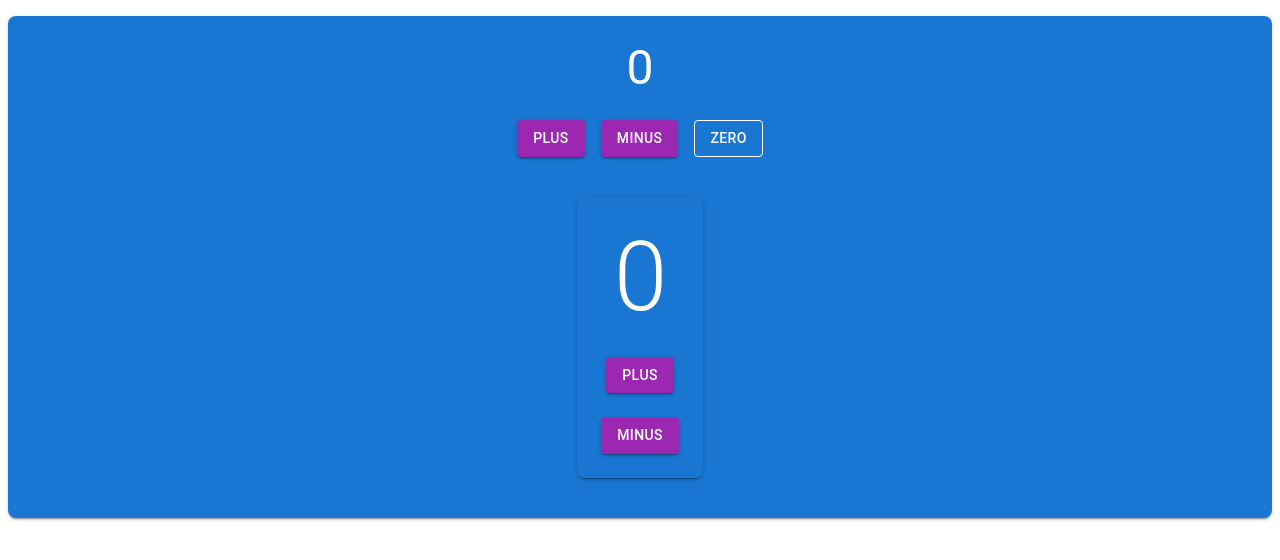
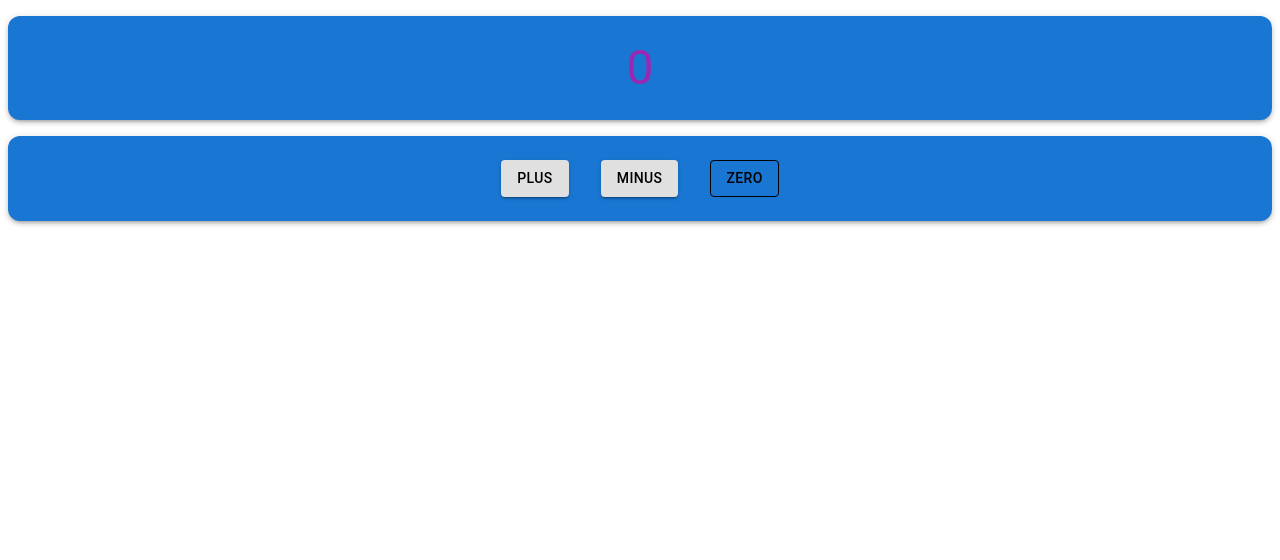
Before and after one commit to yuvrajsteve-cmyk/fullstackopen-part6, a React (Vite) app in the folder zustand/: page / in a window 1280 px wide. Shown: the top 560 px of the page. Built offline with nearby package versions, Linux system fonts and the light colour scheme.

Commit message:
Using the state from different components

```diff
--- a/zustand/src/App.jsx
+++ b/zustand/src/App.jsx
@@ -1,55 +1,71 @@
-import { create } from 'zustand'
-import {Box, Button, Typography, Stack} from '@mui/material'
-import CounterApp from './CounterApp'
-const useCounterStore = create (set => ({
-  counter: 0,
-  increment: () => set(state => ({counter: state.counter + 1})),
-  decrement: () => set(state => ({counter: state.counter - 1})),
-  setToZero: () => set(state => ({counter: state.counter = 0})),
 
-}))
+
+// import { create } from "zustand";
+// import { Box, Button, Typography, Stack } from "@mui/material";
+
+// const useCounterStore = create((set) => ({
+//   counter: 0,
+//   increment: () => set((state) => ({ counter: state.counter + 1 })),
+//   decrement: () => set((state) => ({ counter: state.counter - 1 })),
+//   setToZero: () => set(() => ({ counter: 0 })),
+// }));
+
+// const App = () => {
+//   const counter = useCounterStore((state) => state.counter);
+//   const increment = useCounterStore((state) => state.increment);
+//   const decrement = useCounterStore((state) => state.decrement);
+//   const setToZero = useCounterStore((state) => state.setToZero);
+//   console.log(useCounterStore);
+
+//   return (
+//     <Box
+//       sx={{
+//         display: "flex",
+//         flexDirection: "column",
+//         justifyContent: "center",
+//         alignItems: "center",
+//         p: 3,
+//         my: 2,
+//         bgcolor: "primary.main",
+//         color: "primary.contrastText",
+//         borderRadius: 2,
+//         boxShadow: 2,
+//         gap: 3,
+//       }}
+//     >
+//       <Typography variant="h3" component="h1">
+//         {counter}
+//       </Typography>
+
+//       <Stack direction="row" spacing={2}>
+//         <Button variant="contained" color="secondary" onClick={increment}>
+//           plus
+//         </Button>
+//         <Button variant="contained" color="secondary" onClick={decrement}>
+//           minus
+//         </Button>
+//         <Button variant="outlined" color="inherit" onClick={setToZero}>
+//           zero
+//         </Button>
+//       </Stack>
+//     </Box>
+//   );
+// };
+
+// export default App;
+
+import Display from './Display'
+import Controls from './Controls'
+import { Box } from '@mui/material'
 
 const App = () => {
-   const counter = useCounterStore(state => state.counter)
-   const increment = useCounterStore(state => state.increment)
-   const decrement = useCounterStore(state => state.decrement)
-   const setToZero = useCounterStore(state => state.setToZero)
 
-
-  return (
-  <Box sx={{
-    display: 'flex',
-    flexDirection: 'column',
-    justifyContent: 'center',
-    alignItems: 'center',
-    p: 3,
-    my: 2,
-    bgcolor: 'primary.main',
-    color: 'primary.contrastText',
-    borderRadius: 2,
-    boxShadow: 2,
-    gap: 3
-  }}>
-
-    <Typography variant='h3' component='h1'>
-      {counter}
-    </Typography>
-
-    <Stack direction='row' spacing={2}>
-      <Button variant='contained' color='secondary' onClick={increment}>
-        plus
-      </Button>
-      <Button variant='contained' color='secondary' onClick={decrement}>
-        minus
-      </Button>
-      <Button variant='outlined' color='inherit' onClick={setToZero}>
-        zero
-      </Button>
-    </Stack>
-  <CounterApp />
-  </Box>
-
-);
+  return(
+    <Box>
+        <Display />
+        <Controls />
+    </Box>
+  )
 }
 
 export default App
--- /dev/null
+++ b/zustand/src/Controls.jsx
@@ -0,0 +1,30 @@
+import  useCounterStore  from './Store'
+import { Box, Button } from '@mui/material'
+
+const Controls = () => {
+
+    const increment = useCounterStore((state) => state.increment)
+    const decrement = useCounterStore((state) => state.decrement)
+    const setToZero = useCounterStore((state) => state.setToZero)
+
+    return(
+        <Box sx={{
+            display: 'flex',
+            justifyContent: 'center',
+            alignItems: 'center',
+            bgcolor: "primary.main",
+            color: 'primaryContrastText',
+            gap: 4,
+            my: 2,
+            p: 3,
+            borderRadius: 3,
+            boxShadow: 3,
+        }}>
+            <Button variant='contained' color='inherit' onClick={increment}>Plus</Button>
+            <Button variant='contained' color='inherit' onClick={decrement}>Minus</Button>
+            <Button variant='outlined' color='inherit' onClick={setToZero}>Zero</Button>
+        </Box>
+    )
+}
+
+export default Controls
--- a/zustand/src/CounterApp.jsx
+++ b/zustand/src/CounterApp.jsx
@@ -1,17 +1,16 @@
 import { Box, Button, Typography } from "@mui/material";
-import { useState, useEffect} from "react";
-
+import { useState, useEffect } from "react";
 
 const Dispatcher = {
   _callbacks: [],
 
   register(callback) {
-        this._callbacks.push(callback)
+    this._callbacks.push(callback);
   },
 
   dispatch(action) {
-        this._callbacks.forEach(callback => callback(action));
-    }
+    this._callbacks.forEach((callback) => callback(action));
+  },
 };
 
 let _count = 0;
@@ -27,17 +26,17 @@ const CounterStore = {
   },
 
   emitChange() {
-        _listeners.forEach(callback => callback());
-    }
+    _listeners.forEach((callback) => callback());
+  },
 };
 
 Dispatcher.register((action) => {
   switch (action.type) {
-        case 'INCREMENT':
+    case "INCREMENT":
       _count = _count + 1;
       CounterStore.emitChange();
       break;
-        case 'DECREMENT':
+    case "DECREMENT":
       _count = _count - 1;
       CounterStore.emitChange();
       break;
@@ -46,7 +45,7 @@ Dispatcher.register((action) => {
   }
 });
 
-export default function CounterApp () {
+export default function CounterApp() {
   const [count, setCount] = useState(CounterStore.getCount());
 
   useEffect(() => {
@@ -55,23 +54,37 @@ export default function CounterApp () {
     });
   }, []);
 
-    return(
-        <Box sx={{
-    display: 'flex',
-    flexDirection: 'column',
-    justifyContent: 'center',
-    alignItems: 'center',
+  return (
+    <Box
+      sx={{
+        display: "flex",
+        flexDirection: "column",
+        justifyContent: "center",
+        alignItems: "center",
         p: 3,
         my: 2,
-    bgcolor: 'primary.main',
-    color: 'primary.contrastText',
+        bgcolor: "primary.main",
+        color: "primary.contrastText",
         borderRadius: 2,
         boxShadow: 2,
-    gap: 3
-  }}>
+        gap: 3,
+      }}
+    >
       <Typography variant="h1">{count}</Typography>
-            <Button variant="contained" color="secondary" onClick={() => Dispatcher.dispatch({ type: 'INCREMENT'})}>Plus</Button>
-            <Button variant="contained" color="secondary" onClick={() => Dispatcher.dispatch({ type: 'DECREMENT'})}>Minus</Button>
+      <Button
+        variant="contained"
+        color="secondary"
+        onClick={() => Dispatcher.dispatch({ type: "INCREMENT" })}
+      >
+        Plus
+      </Button>
+      <Button
+        variant="contained"
+        color="secondary"
+        onClick={() => Dispatcher.dispatch({ type: "DECREMENT" })}
+      >
+        Minus
+      </Button>
     </Box>
-    )
+  );
 }
--- /dev/null
+++ b/zustand/src/Display.jsx
@@ -0,0 +1,26 @@
+import { Box, Typography } from '@mui/material'
+import useCounterStore  from './Store'
+
+const Display = () => {
+    const counter = useCounterStore((state) => state.counter)
+    return (
+        <Box sx={{
+            display: 'flex',
+            justifyContent: 'center',
+            alignItems: 'center',
+            bgcolor: "primary.main",
+            color: 'primaryContrastText',
+            gap: 4,
+            my: 2,
+            p: 3,
+            borderRadius: 3,
+            boxShadow: 3
+        }}>
+            <Typography variant='h3' component='h1' color='secondary'>
+                {counter}
+            </Typography>
+        </Box>
+    )
+}
+
+export default Display
--- /dev/null
+++ b/zustand/src/Store.jsx
@@ -0,0 +1,10 @@
+import { create } from 'zustand';
+
+const useCounterStore = create((set) => ({
+  counter: 0,
+  increment: () => set((state) => ({ counter: state.counter + 1 })),
+  decrement: () => set((state) => ({ counter: state.counter - 1 })),
+  setToZero: () => set({ counter: 0 })
+}));
+
+export default useCounterStore;
```
Lines whose indentation alone changed are shown as unchanged.
